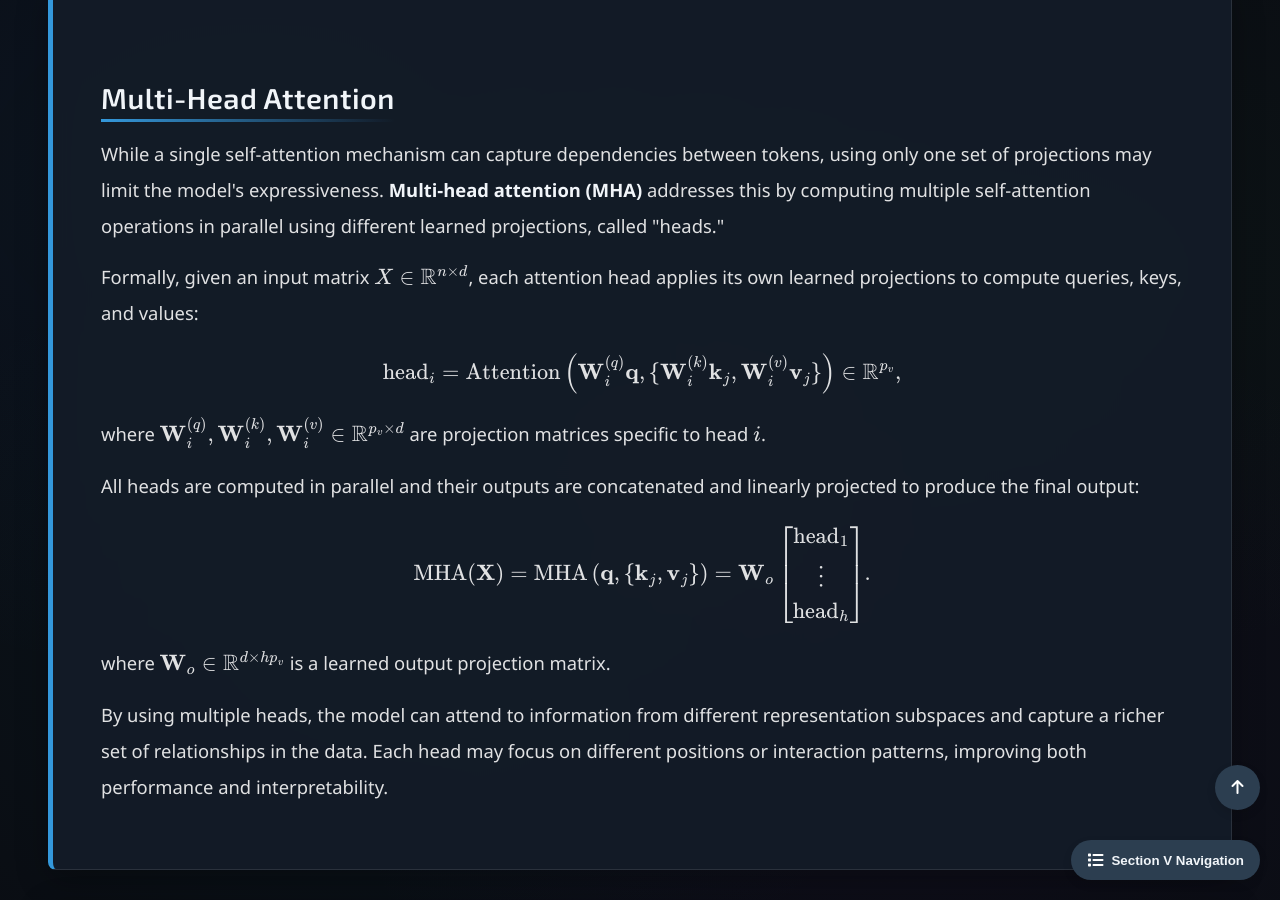
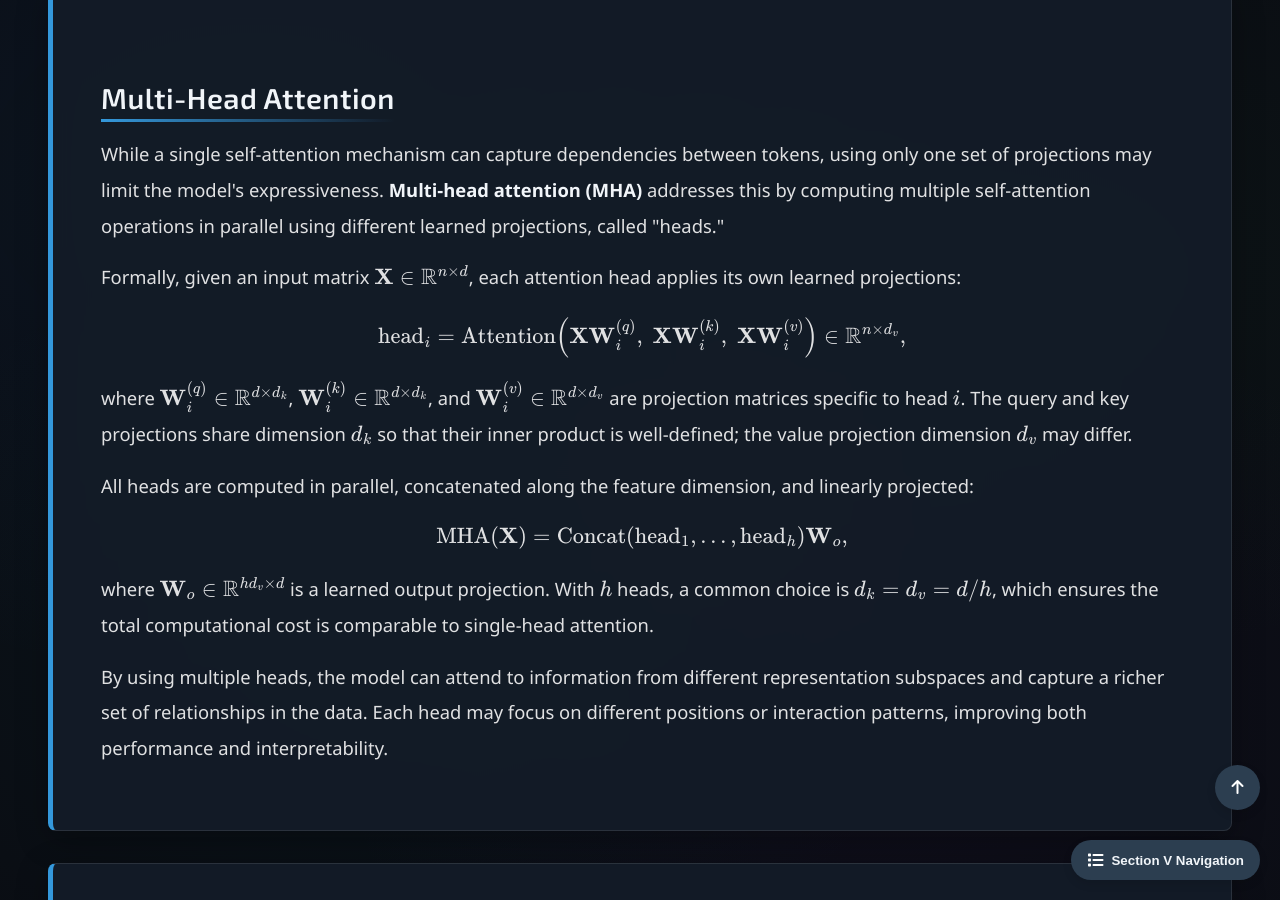
Before and after one commit to Yusukey01/yusukey01.github.io, a Jekyll site: the page built from Mathematics/Machine_learning/deep_nn.html, in a window 1280 px wide and 900 px high, scrolled down 6880 px. Built offline with Jekyll 4.4.1, drawn with Linux system fonts in a browser that asks for light colours.

Commit message:
fixed style, texts

```diff
--- a/Mathematics/Machine_learning/deep_nn.html
+++ b/Mathematics/Machine_learning/deep_nn.html
@@ -271,24 +271,30 @@ uses_python: false
                 </p>
 
                 <p>
-                    Formally, given an input matrix \( X \in \mathbb{R}^{n \times d} \), each attention head applies its own learned projections to compute queries, keys, and values:
+                    Formally, given an input matrix \( \mathbf{X} \in \mathbb{R}^{n \times d} \), each attention head
+                    applies its own learned projections:
                     \[
-                    \text{head}_i = \text{Attention}\left(\mathbf{W}_i^{(q)} \mathbf{q}, \{\mathbf{W}_i^{(k)} \mathbf{k}_j, \mathbf{W}_i^{(v)}\mathbf{v}_j\}\right) \in \mathbb{R}^{p_v},
+                    \text{head}_i = \text{Attention}\!\left(
+                        \mathbf{X} \mathbf{W}_i^{(q)},\;
+                        \mathbf{X} \mathbf{W}_i^{(k)},\;
+                        \mathbf{X} \mathbf{W}_i^{(v)}
+                    \right) \in \mathbb{R}^{n \times d_v},
                     \]
-                    where \( \mathbf{W}_i^{(q)}, \mathbf{W}_i^{(k)}, \mathbf{W}_i^{(v)} \in \mathbb{R}^{p_v \times d} \) are projection matrices specific to head \( i \).
+                    where
+                    \( \mathbf{W}_i^{(q)} \in \mathbb{R}^{d \times d_k} \),
+                    \( \mathbf{W}_i^{(k)} \in \mathbb{R}^{d \times d_k} \), and
+                    \( \mathbf{W}_i^{(v)} \in \mathbb{R}^{d \times d_v} \) are
+                    projection matrices specific to head \( i \). The query and key projections share dimension \( d_k \) so that their inner
+                    product is well-defined; the value projection dimension \( d_v \) may differ.
                 </p>
 
                 <p>
-                    All heads are computed in parallel and their outputs are concatenated and linearly projected to produce the final output:
+                    All heads are computed in parallel, concatenated along the feature dimension, and linearly projected:
                     \[
-                    \text{MHA}(\mathbf{X}) = \text{MHA}\left(\mathbf{q}, \{\mathbf{k}_j, \mathbf{v}_j\}\right)
-                        = \mathbf{W}_o  \begin{bmatrix}
-                                    \text{head}_1 \\
-                                    \vdots \\
-                                    \text{head}_h\\
-                                \end{bmatrix}.
+                    \text{MHA}(\mathbf{X}) = \text{Concat}(\text{head}_1, \dots, \text{head}_h) \mathbf{W}_o,
                     \]
-                    where \( \mathbf{W}_o \in \mathbb{R}^{d \times hp_v} \) is a learned output projection matrix.
+                    where \( \mathbf{W}_o \in \mathbb{R}^{h d_v \times d} \) is a learned output projection. With \( h \) heads, a common
+                    choice is \( d_k = d_v = d / h \), which ensures the total computational cost is comparable to single-head attention.
                 </p>
 
                 <p>
```
